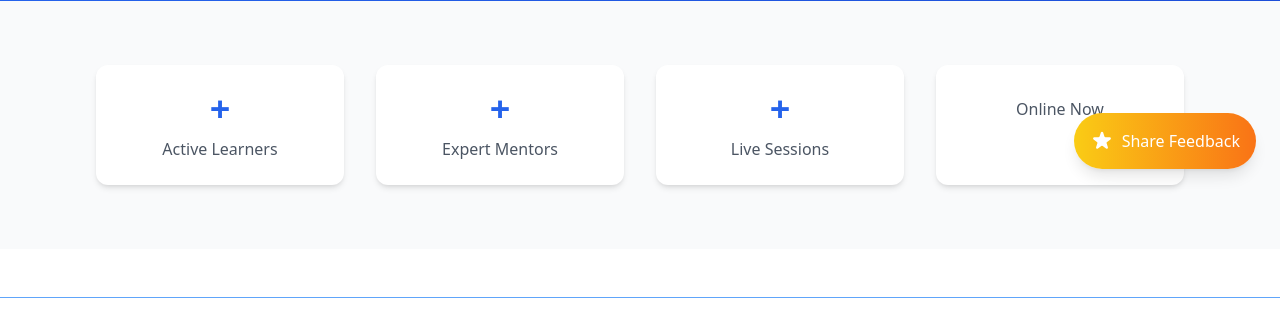
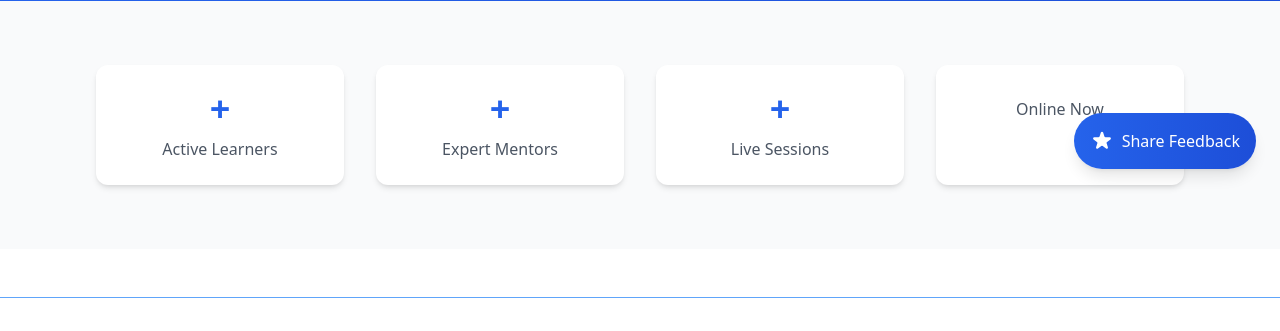
Before and after one commit to ANANDU-2000/PeerlearnProject, a Django app: page / in a window 1280 px wide. Shown: the part 607-938 px from the top of the page. Run offline with Django 4.2, Linux system fonts and the light colour scheme; data comes from the database, SQL or seed files in the repository; both versions use the stored data as it was after the commit; some libraries are stand-ins or nearby versions.

Commit message:
Improve look of the feedback button and allow users to submit feedback
Implements AppFeedback model, FeedbackNotification, and updates UI button colors in templates.

Replit-Commit-Author: Agent
Replit-Commit-Session-Id: aa9eca65-7caf-4194-b664-359c06d0535c
Replit-Commit-Screenshot-Url: https://storage.googleapis.com/screenshot-production-us-central1/3e4c4c4a-b60b-4556-9647-2c6022f13499/8b141160-a9d1-4a6b-ab46-a7e3e0644cc1.jpg

```diff
--- a/templates/dashboard/learner_complete.html
+++ b/templates/dashboard/learner_complete.html
@@ -1141,8 +1141,8 @@ document.addEventListener('DOMContentLoaded', function() {
 <!-- Floating Feedback Button -->
 <div class="fixed bottom-6 right-6 z-50" x-data="{ showFeedback: false }">
     <button @click="window.location.href='/feedback/'"
-            class="bg-gradient-to-r from-yellow-400 to-orange-500 text-white p-4 rounded-full shadow-lg hover:shadow-xl transform hover:scale-110 transition-all duration-300 group relative overflow-hidden">
-        <div class="absolute inset-0 bg-gradient-to-r from-yellow-500 to-orange-600 opacity-0 group-hover:opacity-100 transition-opacity duration-300"></div>
+            class="bg-gradient-to-r from-blue-600 to-blue-700 text-white p-4 rounded-full shadow-lg hover:shadow-xl transform hover:scale-110 transition-all duration-300 group relative overflow-hidden">
+        <div class="absolute inset-0 bg-gradient-to-r from-blue-700 to-blue-800 opacity-0 group-hover:opacity-100 transition-opacity duration-300"></div>
         <div class="relative flex items-center space-x-2">
             <svg class="w-6 h-6" fill="currentColor" viewBox="0 0 20 20">
                 <path d="M9.049 2.927c.3-.921 1.603-.921 1.902 0l1.07 3.292a1 1 0 00.95.69h3.462c.969 0 1.371 1.24.588 1.81l-2.8 2.034a1 1 0 00-.364 1.118l1.07 3.292c.3.921-.755 1.688-1.54 1.118l-2.8-2.034a1 1 0 00-1.175 0l-2.8 2.034c-.784.57-1.838-.197-1.539-1.118l1.07-3.292a1 1 0 00-.364-1.118L2.98 8.72c-.783-.57-.38-1.81.588-1.81h3.461a1 1 0 00.951-.69l1.07-3.292z"/>
@@ -1150,7 +1150,7 @@ document.addEventListener('DOMContentLoaded', function() {
             <span class="font-medium hidden sm:block">Feedback</span>
         </div>
         <!-- Animated Stars -->
-        <div class="absolute -top-1 -right-1 text-yellow-300 animate-pulse">
+        <div class="absolute -top-1 -right-1 text-blue-300 animate-pulse">
             <svg class="w-4 h-4" fill="currentColor" viewBox="0 0 20 20">
                 <path d="M9.049 2.927c.3-.921 1.603-.921 1.902 0l1.07 3.292a1 1 0 00.95.69h3.462c.969 0 1.371 1.24.588 1.81l-2.8 2.034a1 1 0 00-.364 1.118l1.07 3.292c.3.921-.755 1.688-1.54 1.118l-2.8-2.034a1 1 0 00-1.175 0l-2.8 2.034c-.784.57-1.838-.197-1.539-1.118l1.07-3.292a1 1 0 00-.364-1.118L2.98 8.72c-.783-.57-.38-1.81.588-1.81h3.461a1 1 0 00.951-.69l1.07-3.292z"/>
             </svg>
--- a/templates/dashboard/mentor_complete.html
+++ b/templates/dashboard/mentor_complete.html
@@ -1636,8 +1636,8 @@ function mentorDashboard() {
 <!-- Floating Feedback Button -->
 <div class="fixed bottom-6 right-6 z-50" x-data="{ showFeedback: false }">
     <button @click="window.location.href='/feedback/'"
-            class="bg-gradient-to-r from-yellow-400 to-orange-500 text-white p-4 rounded-full shadow-lg hover:shadow-xl transform hover:scale-110 transition-all duration-300 group relative overflow-hidden">
-        <div class="absolute inset-0 bg-gradient-to-r from-yellow-500 to-orange-600 opacity-0 group-hover:opacity-100 transition-opacity duration-300"></div>
+            class="bg-gradient-to-r from-blue-600 to-blue-700 text-white p-4 rounded-full shadow-lg hover:shadow-xl transform hover:scale-110 transition-all duration-300 group relative overflow-hidden">
+        <div class="absolute inset-0 bg-gradient-to-r from-blue-700 to-blue-800 opacity-0 group-hover:opacity-100 transition-opacity duration-300"></div>
         <div class="relative flex items-center space-x-2">
             <svg class="w-6 h-6" fill="currentColor" viewBox="0 0 20 20">
                 <path d="M9.049 2.927c.3-.921 1.603-.921 1.902 0l1.07 3.292a1 1 0 00.95.69h3.462c.969 0 1.371 1.24.588 1.81l-2.8 2.034a1 1 0 00-.364 1.118l1.07 3.292c.3.921-.755 1.688-1.54 1.118l-2.8-2.034a1 1 0 00-1.175 0l-2.8 2.034c-.784.57-1.838-.197-1.539-1.118l1.07-3.292a1 1 0 00-.364-1.118L2.98 8.72c-.783-.57-.38-1.81.588-1.81h3.461a1 1 0 00.951-.69l1.07-3.292z"/>
@@ -1645,7 +1645,7 @@ function mentorDashboard() {
             <span class="font-medium hidden sm:block">Feedback</span>
         </div>
         <!-- Animated Stars -->
-        <div class="absolute -top-1 -right-1 text-yellow-300 animate-pulse">
+        <div class="absolute -top-1 -right-1 text-blue-300 animate-pulse">
             <svg class="w-4 h-4" fill="currentColor" viewBox="0 0 20 20">
                 <path d="M9.049 2.927c.3-.921 1.603-.921 1.902 0l1.07 3.292a1 1 0 00.95.69h3.462c.969 0 1.371 1.24.588 1.81l-2.8 2.034a1 1 0 00-.364 1.118l1.07 3.292c.3.921-.755 1.688-1.54 1.118l-2.8-2.034a1 1 0 00-1.175 0l-2.8 2.034c-.784.57-1.838-.197-1.539-1.118l1.07-3.292a1 1 0 00-.364-1.118L2.98 8.72c-.783-.57-.38-1.81.588-1.81h3.461a1 1 0 00.951-.69l1.07-3.292z"/>
             </svg>
--- a/templates/landing_page.html
+++ b/templates/landing_page.html
@@ -662,8 +662,8 @@
     <!-- Floating Feedback Button -->
     <div class="fixed bottom-6 right-6 z-50" x-data="{ showFeedback: false }">
         <button @click="window.location.href='/feedback/'"
-                class="bg-gradient-to-r from-yellow-400 to-orange-500 text-white p-4 rounded-full shadow-lg hover:shadow-xl transform hover:scale-110 transition-all duration-300 group relative overflow-hidden">
-            <div class="absolute inset-0 bg-gradient-to-r from-yellow-500 to-orange-600 opacity-0 group-hover:opacity-100 transition-opacity duration-300"></div>
+                class="bg-gradient-to-r from-blue-600 to-blue-700 text-white p-4 rounded-full shadow-lg hover:shadow-xl transform hover:scale-110 transition-all duration-300 group relative overflow-hidden">
+            <div class="absolute inset-0 bg-gradient-to-r from-blue-700 to-blue-800 opacity-0 group-hover:opacity-100 transition-opacity duration-300"></div>
             <div class="relative flex items-center space-x-2">
                 <svg class="w-6 h-6" fill="currentColor" viewBox="0 0 20 20">
                     <path d="M9.049 2.927c.3-.921 1.603-.921 1.902 0l1.07 3.292a1 1 0 00.95.69h3.462c.969 0 1.371 1.24.588 1.81l-2.8 2.034a1 1 0 00-.364 1.118l1.07 3.292c.3.921-.755 1.688-1.54 1.118l-2.8-2.034a1 1 0 00-1.175 0l-2.8 2.034c-.784.57-1.838-.197-1.539-1.118l1.07-3.292a1 1 0 00-.364-1.118L2.98 8.72c-.783-.57-.38-1.81.588-1.81h3.461a1 1 0 00.951-.69l1.07-3.292z"/>
@@ -671,7 +671,7 @@
                 <span class="font-medium hidden sm:block">Share Feedback</span>
             </div>
             <!-- Animated Stars -->
-            <div class="absolute -top-1 -right-1 text-yellow-300 animate-pulse">
+            <div class="absolute -top-1 -right-1 text-blue-300 animate-pulse">
                 <svg class="w-4 h-4" fill="currentColor" viewBox="0 0 20 20">
                     <path d="M9.049 2.927c.3-.921 1.603-.921 1.902 0l1.07 3.292a1 1 0 00.95.69h3.462c.969 0 1.371 1.24.588 1.81l-2.8 2.034a1 1 0 00-.364 1.118l1.07 3.292c.3.921-.755 1.688-1.54 1.118l-2.8-2.034a1 1 0 00-1.175 0l-2.8 2.034c-.784.57-1.838-.197-1.539-1.118l1.07-3.292a1 1 0 00-.364-1.118L2.98 8.72c-.783-.57-.38-1.81.588-1.81h3.461a1 1 0 00.951-.69l1.07-3.292z"/>
                 </svg>
```
Also changed, not shown: db.sqlite3, users/migrations/0004_appfeedback_feedbacknotification_and_more.py (added).
